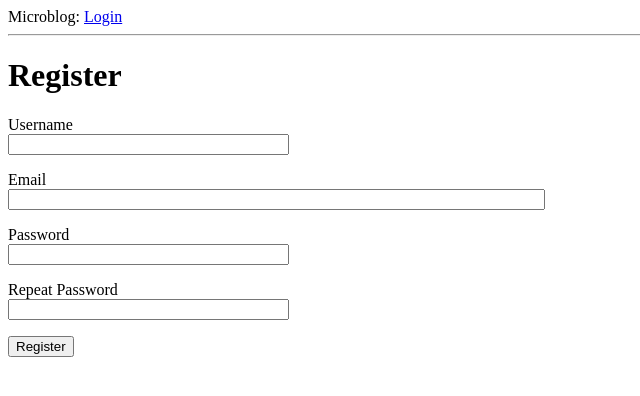
After one commit to petertrichy/flask_microblog, a Flask app: page /register in a window 1280 px wide. The commit adds this page. Shown: the top 396 px of the page, without its empty margins (0-640 px from the left). Run offline with Flask 2, Linux system fonts and the light colour scheme.

Commit message:
microblog:step5.2 Flask Login completed.

```diff
--- a/app/forms.py
+++ b/app/forms.py
@@ -1,9 +1,28 @@
 from flask_wtf import FlaskForm
 from wtforms import StringField, PasswordField, BooleanField, SubmitField
-from wtforms.validators import DataRequired
+from wtforms.validators import ValidationError, DataRequired, Email, EqualTo
+from app.models import User
+
 
 class LoginForm(FlaskForm):
     username = StringField('Username', validators=[DataRequired()])
     password = PasswordField('Password', validators=[DataRequired()])
     remember_me = BooleanField('Remember Me')
     submit = SubmitField('Sign In')
+
+class RegistrationForm(FlaskForm):
+    username = StringField('Username', validators=[DataRequired()])
+    email = StringField('Email', validators=[DataRequired()])
+    password = PasswordField('Password', validators=[DataRequired()])
+    password2 = PasswordField('Repeat Password', validators=[DataRequired(), EqualTo('password')])
+    submit = SubmitField('Register')
+
+    def validate_username(self, username):
+        user = User.query.filter_by(username=username.data).first()
+        if user is not None:
+            raise ValidationError('Please use a different username.')
+
+    def validate_email(self, email):
+        user = User.query.filter_by(email=email.data).first()
+        if user is not None:
+            raise ValidationError('Please use a diffent email address.')
--- a/app/models.py
+++ b/app/models.py
@@ -4,7 +4,7 @@ from werkzeug.security import generate_password_hash, check_password_hash
 from flask_login import UserMixin
 from app import login
 
-@login.user_loader(id)
+@login.user_loader
 def load_user(id):
     return User.query.get(int(id))
 
--- a/app/routes.py
+++ b/app/routes.py
@@ -1,11 +1,10 @@
 from flask import render_template, flash, redirect, url_for, request
-from app import app
-from app.forms import LoginForm
+from app import app, db
+from app.forms import LoginForm, RegistrationForm
 from flask_login import current_user, login_user, logout_user, login_required
 from app.models import User
 
 
-@app.route('/')
 @app.route('/index')
 @login_required
 def index():
@@ -22,6 +21,7 @@ def index():
     ]
     return render_template('index.html', title='Home', posts=posts)
 
+@app.route('/')
 @app.route('/login', methods=['GET', 'POST'])
 def login():
     if current_user.is_authenticated:
@@ -30,17 +30,31 @@ def login():
     if form.validate_on_submit():
         user = User.query.filter_by(username=form.username.data).first()
         if user is None or not user.check_password(form.password.data):
-            flash('Invalid username or passwor')
+            flash('Invalid username or password')
             return redirect(url_for('login'))
         login_user(user, remember=form.remember_me.data)
         next_page = request.args.get('next')
         if not next_page or url_parse(next_page).netloc != '':
             next_page = url_for('index')
             return redirect(next_page)
-        return redirect(url_for('index'))
+        return redirect(url_for('login'))
     return render_template('login.html', title='Sign In', form=form)
 
 @app.route('/logout')
 def logout():
     logout_user()
-    return redirect(url_for('index'))
+    return redirect(url_for('login'))
+
+@app.route('/register', methods=['GET', 'POST'])
+def register():
+    if current_user.is_authenticated:
+        return redirect(url_for('index'))
+    form = RegistrationForm()
+    if form.validate_on_submit():
+        user = User(username=form.username.data, email=form.email.data)
+        user.set_password(form.password.data)
+        db.session.add(user)
+        db.session.commit()
+        flash('Congratulations, you are now registered user!')
+        return redirect(url_for('login'))
+    return render_template('register.html', title='Register', form=form)
--- a/app/templates/base.html
+++ b/app/templates/base.html
@@ -9,10 +9,10 @@
     <body>
         <div>
 		    Microblog:
-		    <a href="{{ url_for('index') }}"> Home </a>
 			{% if current_user.is_anonymous %}
 			<a href="{{ url_for('login') }}"> Login </a>
 			{% else %}
+			<a href="{{ url_for('index') }}"> Home </a>
 			<a href="{{ url_for('logout') }}"> Logout </a>
 			{% endif %}
 		</div>
--- a/app/templates/login.html
+++ b/app/templates/login.html
@@ -21,4 +21,5 @@
 		<p> {{ form.remember_me() }} {{ form.remember_me.label }} </p>
 		<p> {{ form.submit() }} </p>
 	</form>
+	<p>New User? <a href="{{ url_for('register') }}">Click to Register!</a></p>
 {% endblock %}
--- /dev/null
+++ b/app/templates/register.html
@@ -0,0 +1,37 @@
+{% extends "base.html" %}
+
+{% block content %}
+    <h1>Register</h1>
+	<form action="" method="post">
+	    {{ form.hidden_tag() }}
+	    <p>
+	        {{ form.username.label }}<br>
+		    {{ form.username(size=32) }}<br>
+		    {% for error in form.username.errors %}
+		    <span stype="color: red;">[{{ error }}]</span>
+		    {% endfor %}
+	    </p>
+	    <p>
+	        {{ form.email.label }}<br>
+		    {{ form.email(size=64) }}<br>
+		    {% for error in form.email.errors %}
+		    <span style="color: red;">[{{ error }}]</span>
+		    {% endfor %}
+	    </p>
+	    <p>
+	        {{ form.password.label }}<br>
+		    {{ form.password(size=32) }}<br>
+		    {% for error in form.password.errors %}
+		    <span style="color: red;">[{{ error }}]</span>
+		    {% endfor %}
+	    </p>
+	    <p>
+	       {{ form.password2.label }}<br>
+		   {{ form.password2(size=32) }}<br>
+		   {% for error in form.password2.errors %}
+		   <span style="color: red;">[{{ error }}]</span>
+		   {% endfor %}
+	    </p>
+	    <p>{{ form.submit() }}</p>
+    </form>
+{% endblock %}
```
Also changed, not shown: app.db.
